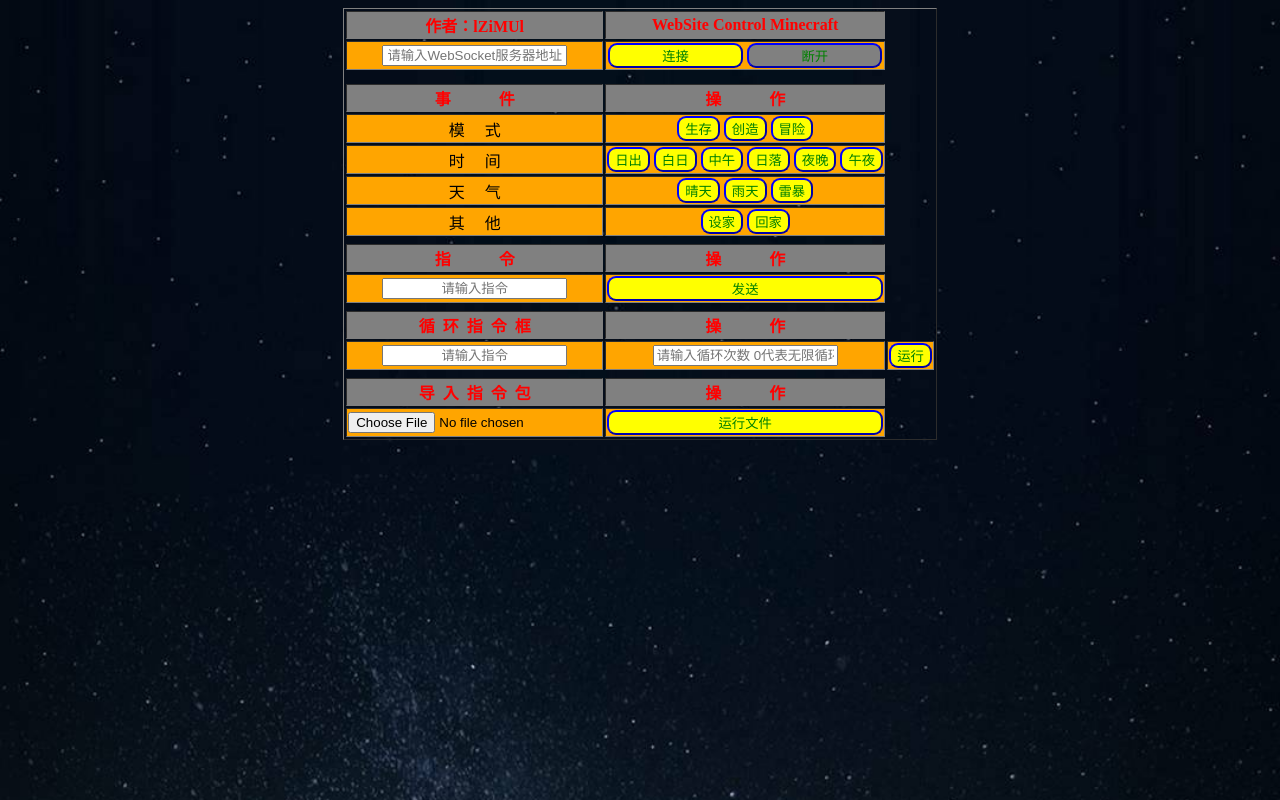
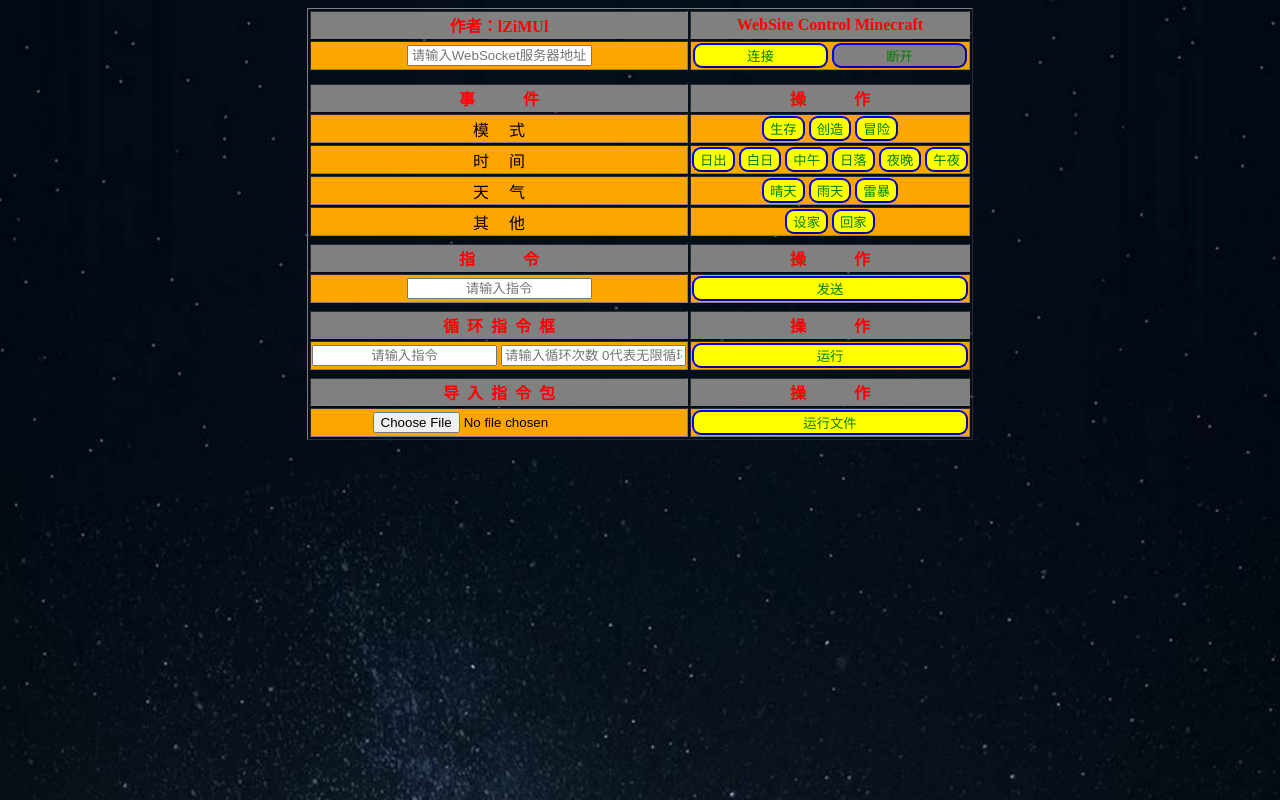
Before and after one commit to IZIMUI/Minecraft, a plain HTML site: page index.html in a window 1280 px wide. Drawn offline with Linux system fonts and the light colour scheme.

Commit message:
Update index.html

```diff
--- a/index.html
+++ b/index.html
@@ -83,8 +83,10 @@ WebSite&nbspControl&nbspMinecraft
 <th class="title2">操&nbsp&nbsp&nbsp&nbsp&nbsp&nbsp&nbsp&nbsp&nbsp&nbsp&nbsp&nbsp作</th>
 </tr>
 <tr>
-<td><input id="Input" class="Input" placeholder="请输入指令"/></td>
-<td><input id="Input" class="Input" placeholder="请输入循环次数 0代表无限循环"/></td>
+<td>
+<input id="Input" class="Input" placeholder="请输入指令"/>
+<input id="Input" class="Input" placeholder="请输入循环次数 0代表无限循环"/>
+</td>
 <td><button id="Run" class="Run">运行</button></td>
 </tr>
 <tr></tr><tr></tr><tr></tr>
```
